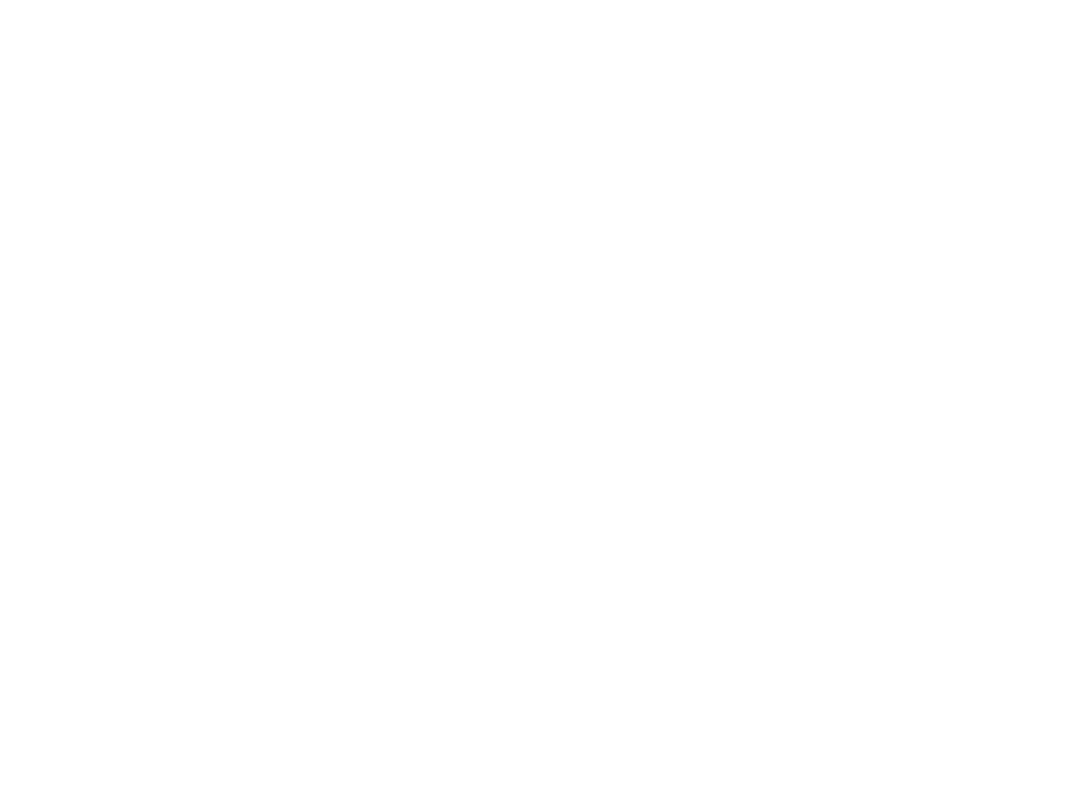
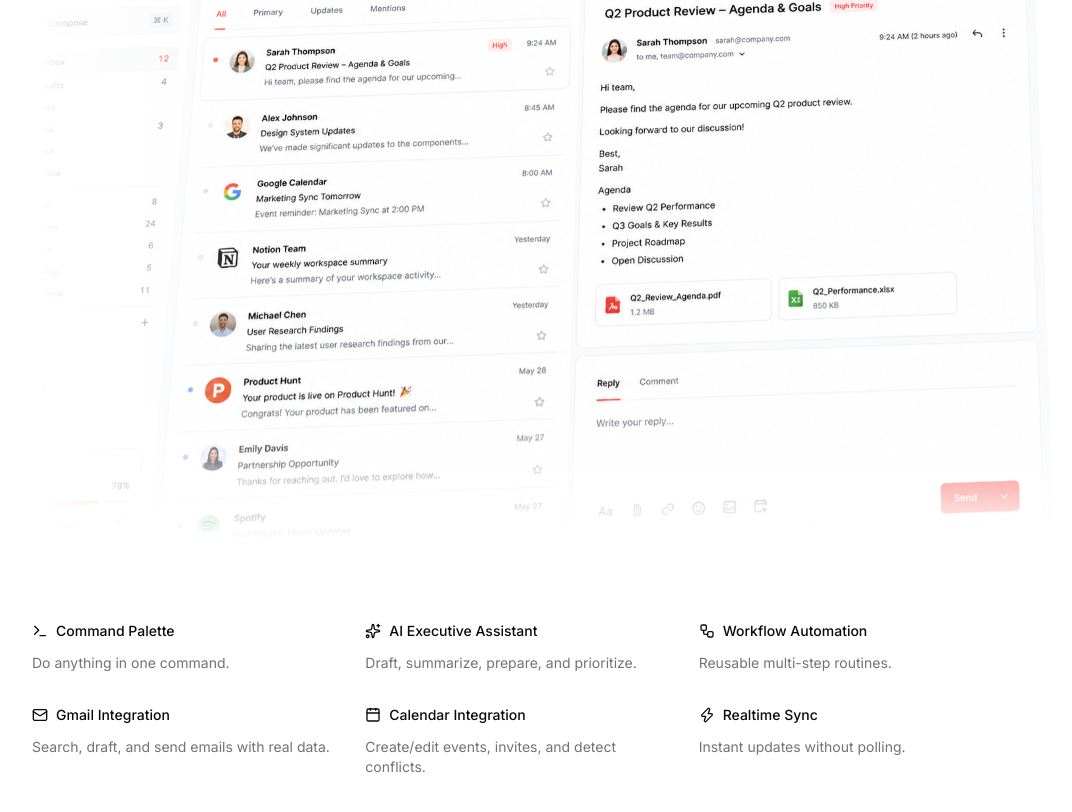
Before and after one commit to CodeX047/zeroclick, a Next.js app: page / in a window 1280 px wide. Shown: the part 1676-2488 px from the top of the page, without its empty margins (120-1192 px from the left). Before the commit the page ends 1280 px from the top, so only its background shows below. Built offline with nearby package versions, Linux system fonts and the light colour scheme.

Commit message:
feat: add FeaturesSection component with associated assets to landing page

```diff
--- a/app/page.tsx
+++ b/app/page.tsx
@@ -1,8 +1,11 @@
-import HeroSection from "@/components/ui/hero-section";
+import HeroSection from "@/components/landing/hero-section";
+import FeaturesSection from "@/components/landing/features";
+
 export default function Home() {
   return (
     <div>
       <HeroSection />
+      <FeaturesSection />
     </div>
   );
 }
--- /dev/null
+++ b/components/landing/features.tsx
@@ -0,0 +1,81 @@
+import { Terminal, Sparkles, Workflow, Mail, Calendar, Zap } from 'lucide-react'
+import Image from 'next/image'
+
+export default function FeaturesSection() {
+    return (
+        <section className="overflow-hidden py-16 md:py-32">
+            <div className="mx-auto max-w-5xl space-y-8 px-6 md:space-y-12">
+                <div className="relative z-10 max-w-2xl">
+                    <h2 className="text-4xl font-semibold lg:text-5xl">Commands, Not Clicks</h2>
+                    <p className="mt-6 text-lg">ZeroClick brings Gmail and Google Calendar together into one AI-powered command center. Automate workflows with a single command.</p>
+                </div>
+                <div className="mask-b-from-75% mask-l-from-75% mask-b-to-95% mask-l-to-95% relative -mx-4 pr-3 pt-3 md:-mx-12">
+                    <div className="perspective-midrange">
+                        <div className="rotate-x-6 -skew-2">
+                            <div className="aspect-88/36 relative">
+                                <Image
+                                    src="/mail-dark.png"
+                                    className="hidden dark:block"
+                                    alt="mail illustration dark"
+                                    width={2797}
+                                    height={1137}
+                                />
+                                <Image
+                                    src="/mail-light.png"
+                                    className="dark:hidden"
+                                    alt="mail illustration light"
+                                    width={2797}
+                                    height={1137}
+                                />
+                            </div>
+                        </div>
+                    </div>
+                </div>
+                <div className="relative mx-auto grid grid-cols-1 gap-x-6 gap-y-8 sm:grid-cols-2 lg:grid-cols-3 mt-12">
+                    <div className="space-y-3">
+                        <div className="flex items-center gap-2">
+                            <Terminal className="size-4" />
+                            <h3 className="text-sm font-medium">Command Palette</h3>
+                        </div>
+                        <p className="text-muted-foreground text-sm">Do anything in one command.</p>
+                    </div>
+                    <div className="space-y-3">
+                        <div className="flex items-center gap-2">
+                            <Sparkles className="size-4" />
+                            <h3 className="text-sm font-medium">AI Executive Assistant</h3>
+                        </div>
+                        <p className="text-muted-foreground text-sm">Draft, summarize, prepare, and prioritize.</p>
+                    </div>
+                    <div className="space-y-3">
+                        <div className="flex items-center gap-2">
+                            <Workflow className="size-4" />
+                            <h3 className="text-sm font-medium">Workflow Automation</h3>
+                        </div>
+                        <p className="text-muted-foreground text-sm">Reusable multi-step routines.</p>
+                    </div>
+                    <div className="space-y-3">
+                        <div className="flex items-center gap-2">
+                            <Mail className="size-4" />
+                            <h3 className="text-sm font-medium">Gmail Integration</h3>
+                        </div>
+                        <p className="text-muted-foreground text-sm">Search, draft, and send emails with real data.</p>
+                    </div>
+                    <div className="space-y-3">
+                        <div className="flex items-center gap-2">
+                            <Calendar className="size-4" />
+                            <h3 className="text-sm font-medium">Calendar Integration</h3>
+                        </div>
+                        <p className="text-muted-foreground text-sm">Create/edit events, invites, and detect conflicts.</p>
+                    </div>
+                    <div className="space-y-3">
+                        <div className="flex items-center gap-2">
+                            <Zap className="size-4" />
+                            <h3 className="text-sm font-medium">Realtime Sync</h3>
+                        </div>
+                        <p className="text-muted-foreground text-sm">Instant updates without polling.</p>
+                    </div>
+                </div>
+            </div>
+        </section>
+    )
+}
```
Also changed, not shown: components/landing/hero-section.tsx (renamed from components/ui/hero-section.tsx), public/mail-dark.png (added), public/mail-light.png (added).
